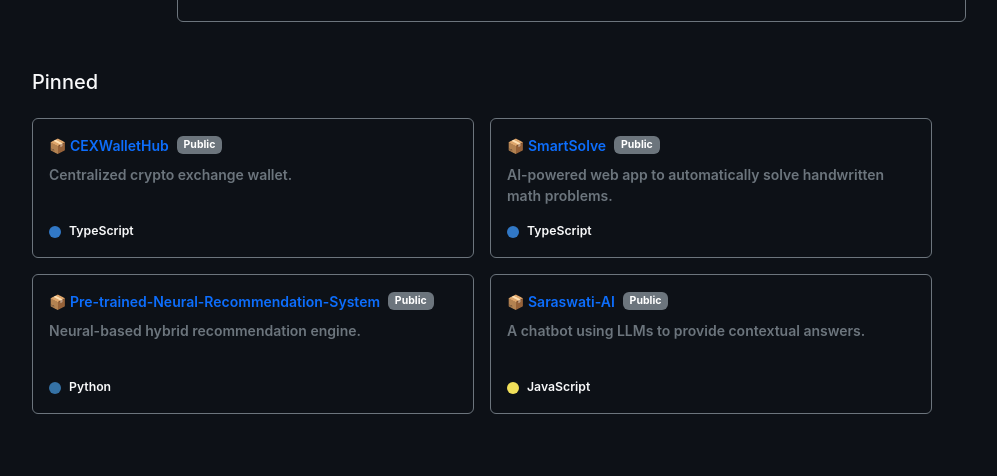
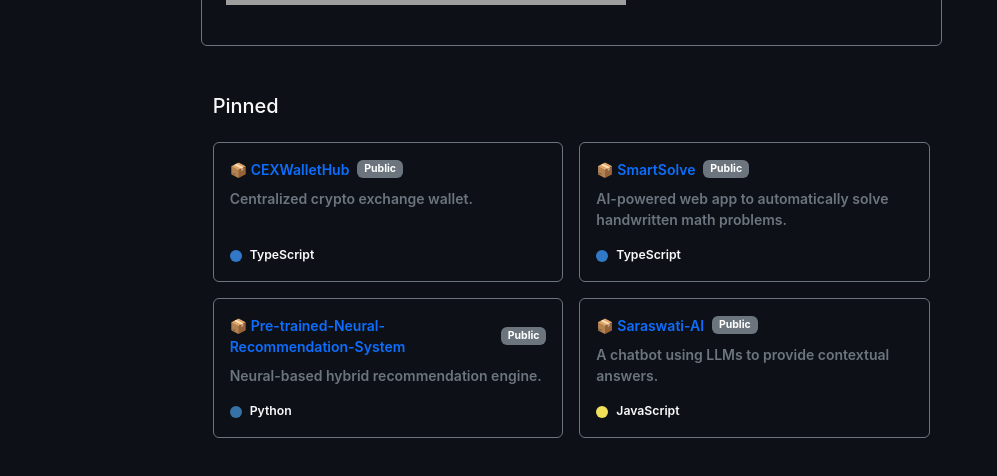
Before and after one commit to larrikin-coder/Portfolio-Website, a React (Create React App) app: page / in a window 1280 px wide. Shown: the part 1628-2104 px from the top of the page, without its empty margins (266-1263 px from the left). Built offline with nearby package versions, Linux system fonts and the light colour scheme; grey boxes are pictures that could not be loaded.

Commit message:
PinnedRepos component inside Hero component

```diff
--- a/src/App.css
+++ b/src/App.css
@@ -23,3 +23,7 @@
 .top-bar{
   background-color: #010409;
 }
+
+/* .belowheaderOptions:focus{
+  border-bottom: 1px solid #238636;
+} */
--- a/src/App.js
+++ b/src/App.js
@@ -4,7 +4,6 @@ import { PacmanLoader } from 'react-spinners';
 import Navbar from './components/Navbar';
 import Belowbar from './components/Belowbar';
 import Hero from './components/Hero';
-import PinnedRepos from './components/PinnedRepo';
 
 
 
@@ -38,7 +37,7 @@ function App() {
       <Navbar />
       <Belowbar setActivePath={setActivePath} />
       <Hero activePath={activePath} />
-      <PinnedRepos />
+      {/* <PinnedRepos /> */}
     </div>
   );
 }
--- a/src/components/Belowbar.jsx
+++ b/src/components/Belowbar.jsx
@@ -10,7 +10,7 @@ const belowBar=({setActivePath}) => {
             <ul className="navbar-nav">
             <li className="nav-item">
               <button
-                className="nav-link btn btn-link text-light"
+                className="nav-link btn btn-link text-light belowheaderOptions"
                 onClick={() => setActivePath('/markdown/about.md')}
               >
                 Overview
@@ -18,7 +18,7 @@ const belowBar=({setActivePath}) => {
             </li>
             <li className="nav-item">
               <button
-                className="nav-link btn btn-link text-light"
+                className="nav-link btn btn-link text-light belowheaderOptions"
                 onClick={() => setActivePath('/markdown/projects.md')}
               >
                 Repositories
@@ -26,7 +26,7 @@ const belowBar=({setActivePath}) => {
             </li>
             <li className="nav-item">
               <button
-                className="nav-link btn btn-link text-light"
+                className="nav-link btn btn-link text-light belowheaderOptions"
                 onClick={() => setActivePath('/markdown/techstack.md')}
               >
                 Packages
--- a/src/components/Hero.jsx
+++ b/src/components/Hero.jsx
@@ -2,6 +2,7 @@ import React, { useEffect, useState } from 'react';
 import ReactMarkdown from 'react-markdown';
 import remarkGfm from 'remark-gfm';
 import rehypeRaw from 'rehype-raw';
+import PinnedRepos from './PinnedRepo';
 
 const Hero = ({ activePath, setActivePath }) => {
   const [markdownContent, setMarkdownContent] = useState('');
@@ -20,7 +21,7 @@ const Hero = ({ activePath, setActivePath }) => {
     <div className="container-fluid m-0 p-0  text-light min-vh-100">
       <div className="row g-0 flex-column flex-md-row ps-5 pe-5">
         {/* Profile Section */}
-        <div className="col-12 col-md-4 mt-5 p-4 d-flex flex-column align-items-justify text-start">
+        <div className="col-12 col-md-4 mt-5 ms-0 p-4 d-flex flex-column align-items-justify text-start">
           <img
             src="assets/icon.png"
             alt="Profile"
@@ -37,12 +38,19 @@ const Hero = ({ activePath, setActivePath }) => {
 
         {/* Markdown Content */}
         {/* <div className="col-12 col-md-8 p-4 bg-dark overflow-auto"> */}
-        <div className={`col-12 col-md-8 p-4 overflow-auto rounded-2 ${isOverview ? 'border border-secondary mt-5 border-rounded-5' : ''}`}>
-
+        <div className="col-12 col-md-8 p-4 overflow-auto mt-5">
+        {/* Markdown Section with conditional border */}
+        <div className={`p-4 rounded-2 ${isOverview ? 'border border-secondary' : ''}`}>
           <ReactMarkdown remarkPlugins={[remarkGfm]} rehypePlugins={[rehypeRaw]}>
             {markdownContent}
           </ReactMarkdown>
         </div>
+
+        {/* Conditionally show PinnedRepos on overview */}
+        {isOverview && <PinnedRepos />}
+</div>
+
+
       </div>
     </div>
   );
```
